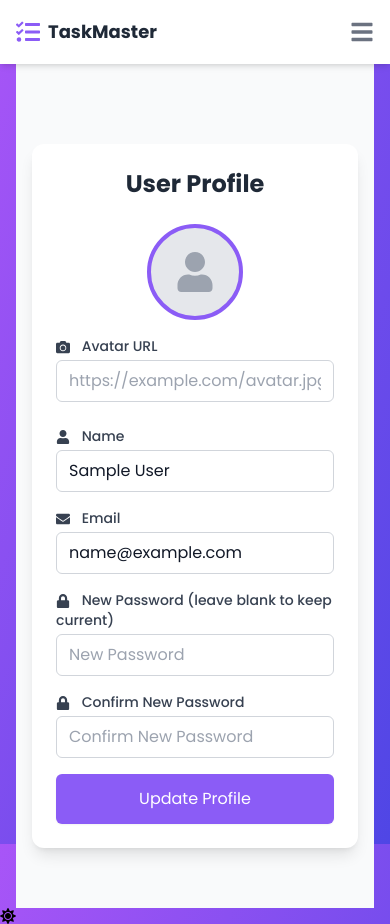
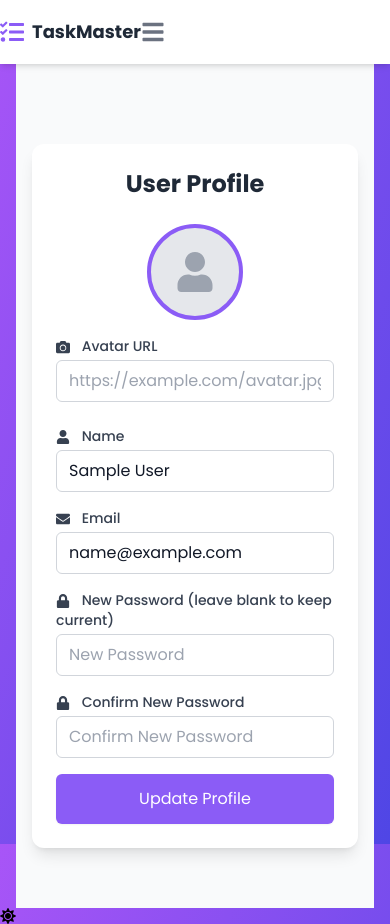
Before and after one commit to R-Tharanka/react-todo, a React (Create React App) app in the folder frontend/: page /profile in a window 390 px wide. Built offline with nearby package versions, Linux system fonts and the light colour scheme; no server answers; sample sign-in values are in the browser's storage.

Commit message:
refactor: update Navbar layout for improved spacing and responsiveness

```diff
--- a/frontend/src/components/Navbar.js
+++ b/frontend/src/components/Navbar.js
@@ -31,8 +31,7 @@ const Navbar = () => {
 
   return (
     <nav className={`fixed top-0 left-0 right-0 bg-white dark:bg-dark-bg shadow-md z-50 ${theme}`}>
-      <div className="max-w-7xl mx-auto px-4 sm:px-6 lg:px-8">
-        <div className="flex justify-between h-16">
+        <div className="flex justify-space-evenly h-16  mx-auto">
           <div className="flex items-center">
             <Link to="/" className="flex items-center">
               <FaTasks className="h-6 w-6 text-primary-purple" />
@@ -91,7 +90,6 @@ const Navbar = () => {
               </div>
             )}
           </div>
-        </div>
       </div>
 
       {/* Mobile menu */}
```
